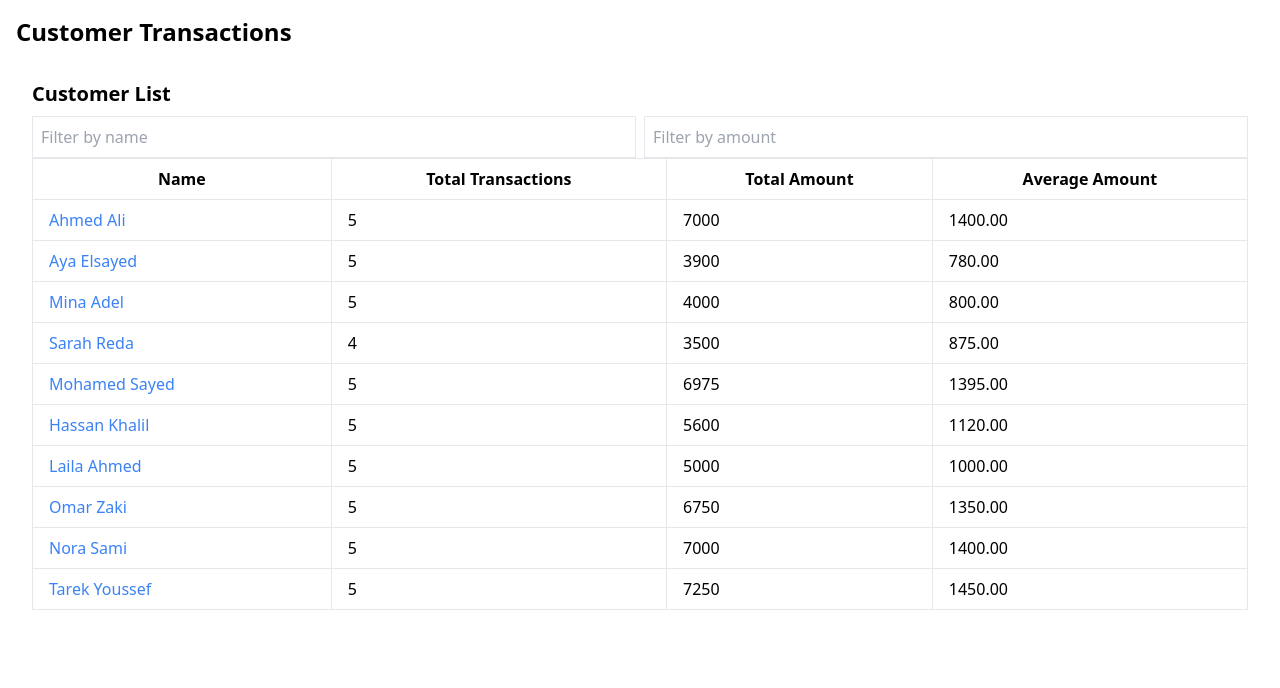
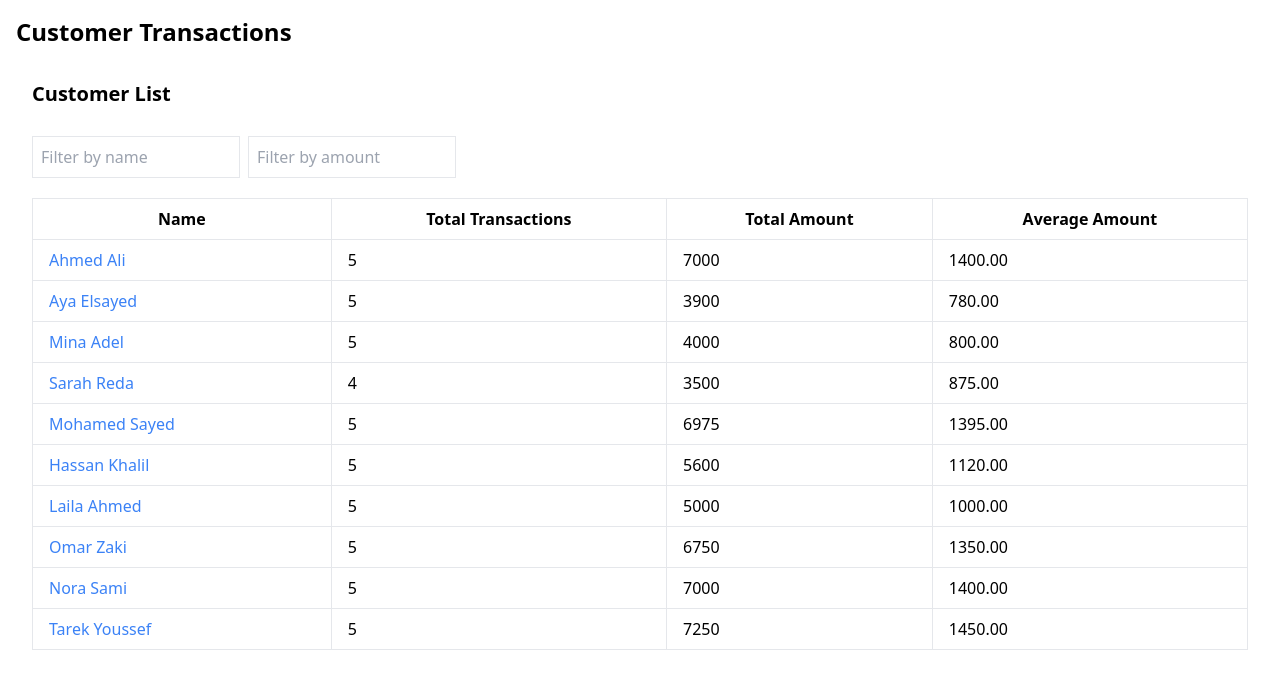
Before and after one commit to Ahmed-Serag19/route-tech-assignment, a React (Vite) app: page / in a window 1280 px wide. Shown: the top 688 px of the page. Built offline with nearby package versions, Linux system fonts and the light colour scheme; data requests are answered from the project's data file; the HTML template or start-up script is replaced by a standard one.

Commit message:
adjusted inputs css

```diff
--- a/src/components/CustomerTable.tsx
+++ b/src/components/CustomerTable.tsx
@@ -62,7 +62,7 @@ const CustomerTable: React.FC<CustomerTableProps> = ({
 
       setFilteredCustomers(filtered);
     } else {
-      setFilteredCustomers([]); // Reset if data is not available
+      setFilteredCustomers([]);
     }
   }, [filter, customers, transactions]);
 
@@ -73,7 +73,7 @@ const CustomerTable: React.FC<CustomerTableProps> = ({
   return (
     <div className="p-4 max-w-full">
       <h2 className="text-xl font-bold mb-2">Customer List</h2>
-      <div className="flex flex-col sm:flex-row sm:items-center sm:justify-between">
+      <div className="flex flex-col sm:flex-row sm:items-center sm:justify-start py-5">
         <input
           type="text"
           placeholder="Filter by name"
@@ -81,7 +81,7 @@ const CustomerTable: React.FC<CustomerTableProps> = ({
           onChange={(e) =>
             setFilter({ ...filter, name: e.target.value })
           }
-          className="border p-2 mb-2 sm:mb-0 sm:mr-2 flex-grow"
+          className="border p-2 mb-2 sm:mb-0 sm:mr-2 flex-grow max-w-52"
         />
         <input
           type="number"
@@ -90,7 +90,7 @@ const CustomerTable: React.FC<CustomerTableProps> = ({
           onChange={(e) =>
             setFilter({ ...filter, amount: e.target.value })
           }
-          className="border p-2 mb-2 sm:mb-0 flex-grow"
+          className="border p-2 mb-2 sm:mb-0 flex-grow max-w-52"
         />
       </div>
       <div className="overflow-x-auto">
```
